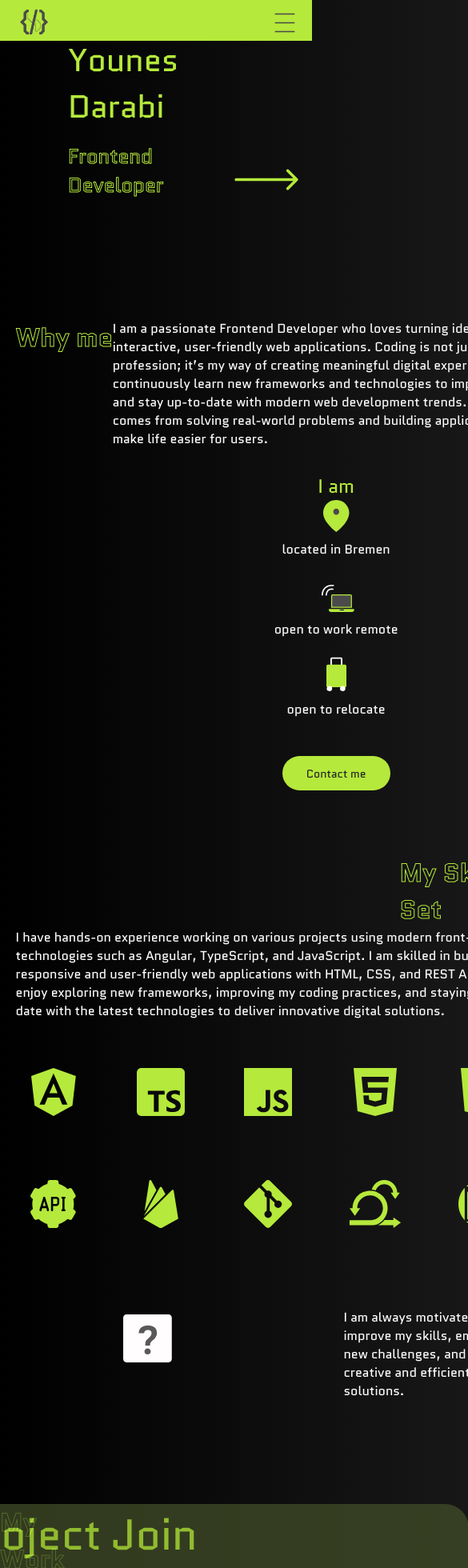
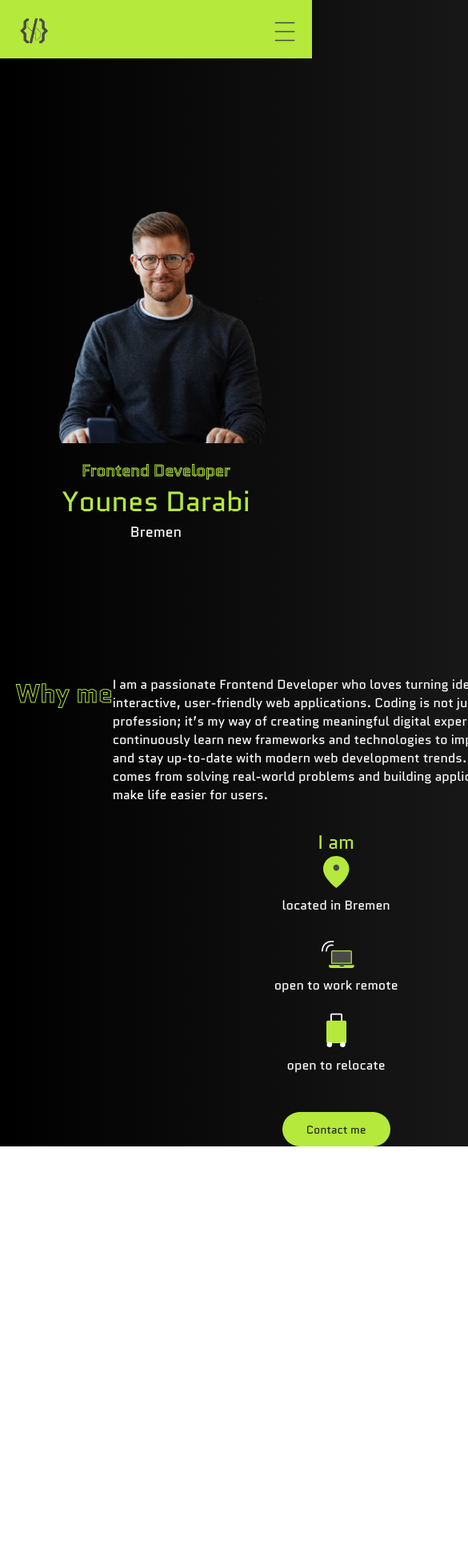
Before and after one commit to Younes-Darabi/portfolio, an Angular app: page / in a window 390 px wide. Shown: the top 1960 px of the page at 80% size, 585 px wide, since content can reach past the window. After the commit the page ends 1433 px from the top, so only its background shows below. Built offline with nearby package versions, Linux system fonts and the light colour scheme.

Commit message:
responsive hero-page

```diff
--- a/src/app/main-page/hero-page/hero-page.html
+++ b/src/app/main-page/hero-page/hero-page.html
@@ -1,6 +1,6 @@
 <section id="hero-page">
     <div class="title">
-        <!-- <img class="img_profile" src="/assets/img/Photo.svg"> -->
+        <img class="img_profile" src="/assets/img/Photo.svg">
         <div class="text">
             <h4>Bremen</h4>
             <h1>{{languages.websiteLanguage.name}}</h1>
--- a/src/app/main-page/hero-page/hero-page.scss
+++ b/src/app/main-page/hero-page/hero-page.scss
@@ -1,4 +1,5 @@
 :host {
+    position: relative;
 
     section {
         display: flex;
@@ -20,6 +21,7 @@
                 flex-direction: column;
                 align-items: end;
                 padding-bottom: 150px;
+                position: absolute;
             }
 
             h4 {
@@ -49,6 +51,14 @@
                     }
                 }
             }
+        }
+    }
+}
+
+@media (max-width:1080px) {
+    :host {
+        section {
+            width: 910px;
         }
     }
 }
@@ -89,42 +99,39 @@
 
 @media (max-width:900px) {
     :host {
-        width: 100vw;
+        position: unset;
+
+        section {
             height: calc(100vh - 73px);
-        display: flex;
-        justify-content: center;
-        align-items: center;
+            width: 90%;
 
             .title {
                 flex-direction: column;
-            flex: none;
                 align-items: center;
-            position: unset;
+                gap: 20px;
 
                 .img_profile {
-                position: unset;
-                width: 500px
-            }
-
-            h1 {
-                margin-top: -5px;
-                font-size: 60px;
-            }
-
-            h4 {
-                display: block;
-            }
-
-            h3 {
-                margin-top: 15px;
-                font-size: 35px;
+                    width: 500px;
                 }
 
                 .text {
                     flex-direction: column-reverse;
                     align-items: center;
+                    padding-bottom: 0;
                     position: unset;
-                padding-bottom: 0;
+                }
+
+                h1 {
+                    font-size: 60px;
+                }
+
+                h4 {
+                    display: flex;
+                    margin: 0;
+                }
+
+                h3 {
+                    font-size: 30px;
                 }
             }
 
@@ -133,30 +140,31 @@
             }
         }
     }
+}
 
 @media (max-width:500px) {
     :host {
+
+        section {
+
             .title {
+
                 .img_profile {
-                position: unset;
-                width: 310px;
+                    width: 300px;
                 }
 
                 h1 {
-                margin-top: -5px;
-                font-size: 40px;
+                    font-size: 35px;
                 }
 
                 h4 {
-                margin-top: -5px;
-                display: block;
                     font-size: 18px;
                 }
 
                 h3 {
-                margin-top: 15px;
-                font-size: 25px;
+                    font-size: 20px;
                 }
             }
         }
     }
+}
--- a/src/app/main-page/main-page.html
+++ b/src/app/main-page/main-page.html
@@ -1,6 +1,6 @@
 <app-hero-page/>
 <app-about-page/>
-<app-skills-page/>
-<app-works-page/>
-<app-references-page/>
-<app-contact-page/>
+<!-- <app-skills-page/> -->
+<!-- <app-works-page/> -->
+<!-- <app-references-page/> -->
+<!-- <app-contact-page/> -->
--- a/src/app/main-page/skills-page/skills-page.scss
+++ b/src/app/main-page/skills-page/skills-page.scss
@@ -83,10 +83,26 @@
     }
 }
 
-@media (max-width:1110px) {
+@media (max-width:1240px) {
     :host {
         section {
-            width: 850px;
+            .main {
+                .div_skills {
+                    div {
+                        .skill_text {
+                            width: 100%;
+                        }
+                    }
+                }
+            }
+        }
+    }
+}
+
+@media (max-width:1150px) {
+    :host {
+        section {
+            width: 880px;
         }
     }
 }
--- a/src/app/main-page/works-page/works-page.scss
+++ b/src/app/main-page/works-page/works-page.scss
@@ -210,210 +210,27 @@
 @media (max-width:1100px) {
     :host {
         section {
-            // display: flex;
-            // height: 100%;
-
-            // .why_me {
-            //     display: flex;
-            //     flex-direction: column;
-            //     align-items: center;
-            // }
-
-            // .div_for {
-            //     display: flex;
-            //     gap: 40px;
-            // }
-
             .div_project {
-                // display: flex;
-                // flex-direction: column;
                 width: 700px;
-                // height: 600px;
-                // background-color: #3E4926;
-                // border-radius: 30px;
-                padding: 0px 20px;
-                // opacity: 0.8;
-                // transition: all 250ms ease-in;
-
-                // &:hover {
-                //     opacity: 1;
-                // }
-
-                .div_project_name {
-                    display: flex;
-                    align-items: center;
-                    gap: 20px;
-
-                    h1 {
-                        color: transparent;
-                        -webkit-text-stroke: 1px #b5e93b;
-                    }
-
-                    p {
-                        font-size: 54px;
-                        font-weight: 400;
-                        color: #b5e93b;
-                    }
-                }
-
-                .circle {
-                    display: flex;
-                    gap: 20px;
-                }
+                height: 650px;
 
                 .div_project_about {
-                    display: flex;
-
-                    .div_info {
-                        margin: 0 40px;
-
-                        p {
-                            margin-left: 33px;
-                        }
-
-                        .p_class {
-                            display: block;
-                        }
-
-                        .div_info2res {
-                            display: none;
-                        }
-                    }
+                    flex-direction: column-reverse;
 
                     .div_img_btn {
-                        display: flex;
-                        flex-direction: column;
 
                         img {
-                            border-radius: 30px;
+                            display: none;
                         }
 
                         .div_btn {
-                            display: flex;
-                            justify-content: space-evenly;
-                            padding-top: 20px;
-
-                            a {
-                                display: flex;
-                                justify-content: center;
-                                align-items: center;
-                                font-size: 14px;
-                                width: 106px;
-                                height: 43px;
-                                font-weight: 400;
-                                cursor: pointer;
-                                border-radius: 30px;
-                                text-decoration: none;
-                            }
-
-                            .btn_github {
-                                background-color: #3E4926;
-                                border: 1px solid #b5e93b;
-                                color: #b5e93b;
-                                transition: all 200ms ease-in-out;
-
-                                &:hover {
-                                    background-color: #5e6e3b;
-                                    color: white;
-                                }
-                            }
-
-                            .btn_live {
-                                background: linear-gradient(#b5e93b, #b5e93b);
-                                color: #252525;
-                                border-style: none;
-                                transition: all 250ms ease-in-out;
-
-                                &:hover {
-                                    background: linear-gradient(#b5e93b, #547800);
-                                }
-                            }
+                            justify-content: flex-start;
+                            padding: 10px 0;
+                            gap: 10px;
                         }
                     }
                 }
-
-                .div_info2 {
-                    margin: 0 40px;
-
-                    p {
-                        margin-left: 33px;
-                        width: 100%;
-                    }
-                }
-
-                .show_more {
-                    display: none;
-                }
             }
-
-            .show_less {
-                display: none;
-            }
-
-            .div_Ongoing_project {
-                width: 350px;
-
-                .div_op_title {
-                    display: flex;
-                    align-items: end;
-                    gap: 15px;
-
-                    h3 {
-                        color: transparent;
-                        -webkit-text-stroke: 1px #b5e93b;
-                    }
-                }
-
-                .op_title {
-                    font-size: 30px;
-                    font-weight: 400;
-                    color: #b5e93b;
-                    padding-bottom: 10px;
-                }
-
-                .div_talk {
-                    display: flex;
-                    justify-content: center;
-                    margin-top: 20px;
-                }
-
-                a {
-                    display: flex;
-                    justify-content: center;
-                    align-items: center;
-                    font-size: 14px;
-                    width: 106px;
-                    height: 43px;
-                    font-weight: 400;
-                    cursor: pointer;
-                    border-radius: 30px;
-                    text-decoration: none;
-                    background: linear-gradient(#b5e93b, #b5e93b);
-                    color: #252525;
-                    border-style: none;
-
-                    &:hover {
-                        background: linear-gradient(#b5e93b, #547800);
-                    }
-                }
-            }
-
-            .arrow {
-                display: flex;
-                align-items: end;
-                padding: 70px;
-
-                img {
-                    width: 80px;
-                    cursor: pointer;
-                    transition: all 250ms ease-in-out;
-
-                    &:hover {
-                        filter: drop-shadow(0 0 20px #b5e93b83);
-                    }
-                }
-            }
-
         }
     }
 }
@@ -443,6 +260,13 @@
             width: 100%;
             height: auto;
             padding: 10px 15px;
+
+            .div_img_btn {
+
+                img {
+                    display: flex;
+                }
+            }
 
             .div_project_name {
 
--- a/src/app/shared/menu/menu.scss
+++ b/src/app/shared/menu/menu.scss
@@ -76,8 +76,8 @@
 
     :host {
         background-color: #b5e93b;
-        width: 100vw;
-        height: 73px;
+        width: 100%;
+        min-height: 73px;
         display: flex;
         flex-direction: row;
         align-items: center;
```
Lines whose indentation alone changed are shown as unchanged.
